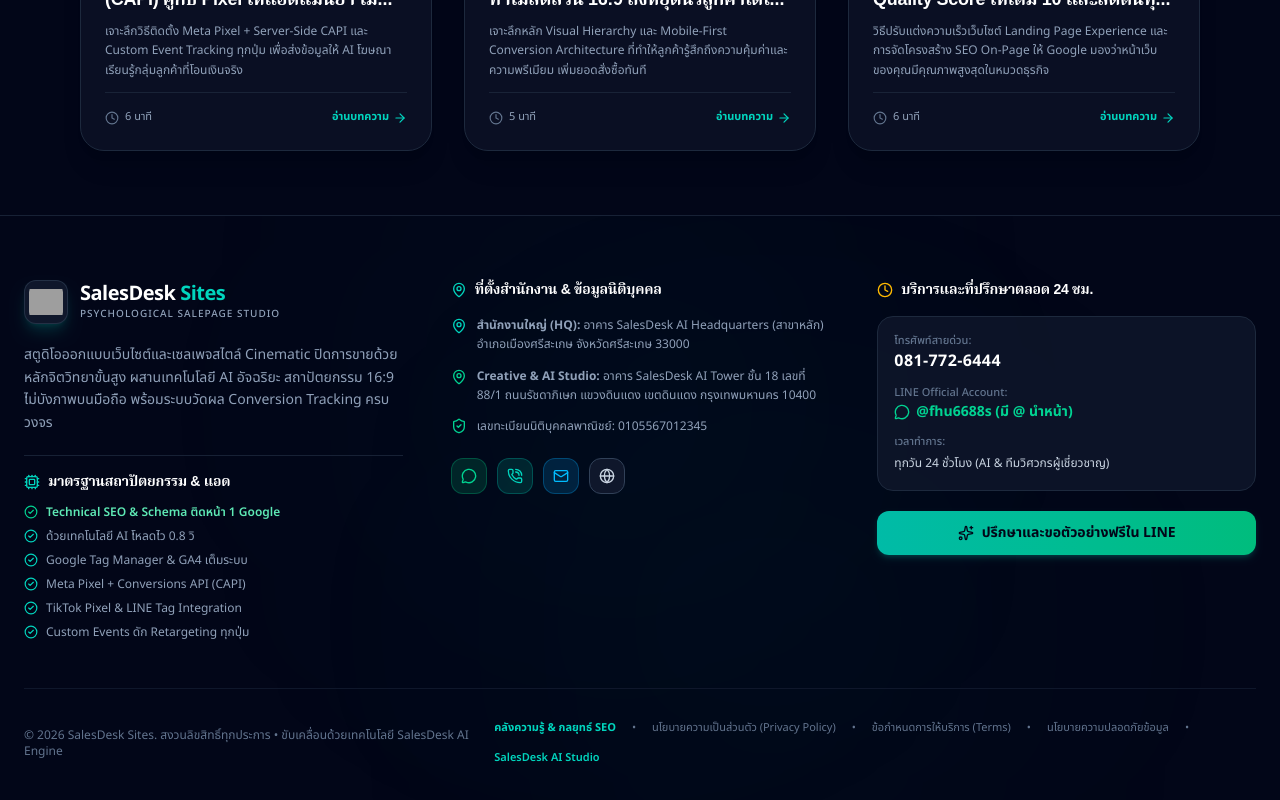
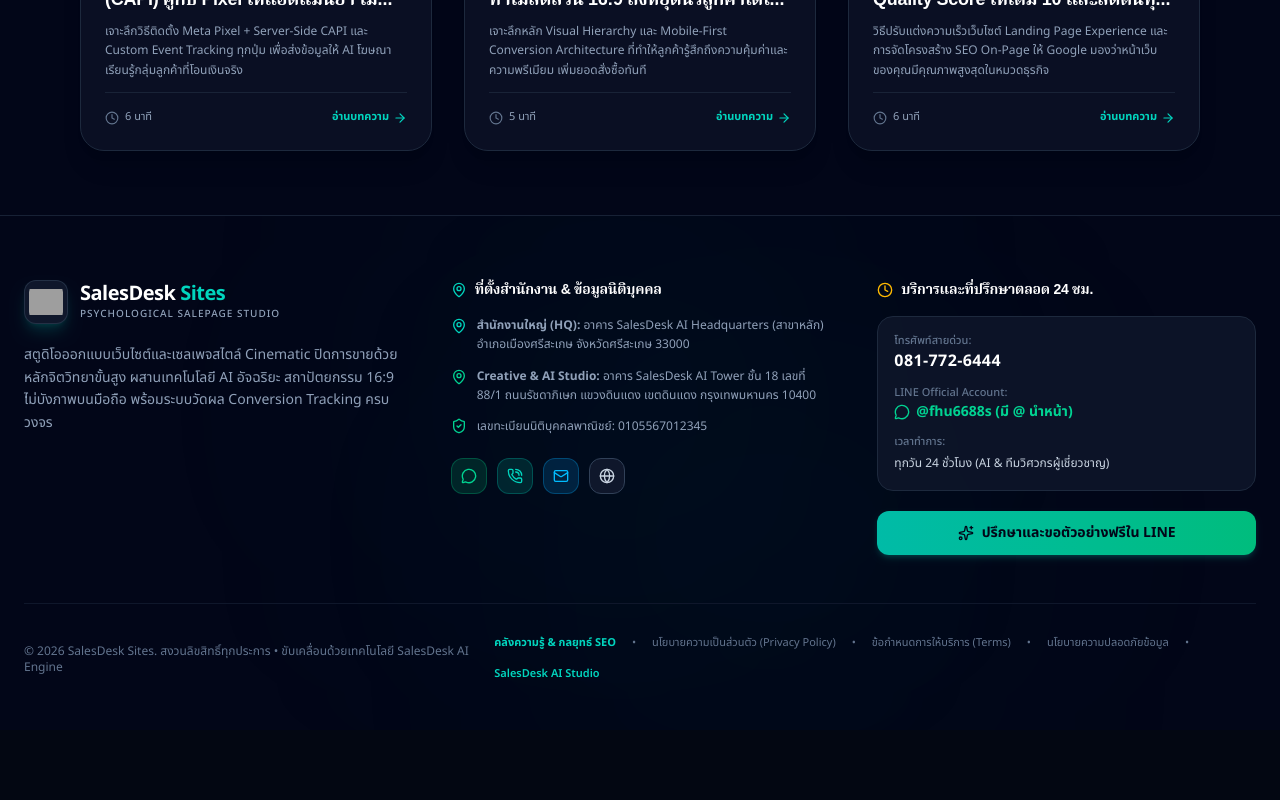
Before and after one commit to adsboss24/salesdesk-sites, a Next.js app: page /blog in a window 1280 px wide. Shown: the part 1186-1986 px from the top of the page. After the commit the page ends 1916 px from the top, so only its background shows below. Built offline with nearby package versions, Linux system fonts and the light colour scheme; no server answers; grey boxes are pictures that could not be loaded.

Commit message:
refactor(footer): remove architecture checklist block for balanced 3-column layout

```diff
--- a/src/components/Footer.tsx
+++ b/src/components/Footer.tsx
@@ -10,11 +10,8 @@ import {
   MessageCircle,
   Mail,
   ShieldCheck,
-  Cpu,
   Globe,
-  Clock,
-  Layers,
-  CheckCircle2
+  Clock
 } from 'lucide-react';
 
 export default function PremiumFooter() {
@@ -30,7 +27,7 @@ export default function PremiumFooter() {
       <div className="max-w-7xl mx-auto px-4 sm:px-6 pt-16 pb-12 relative z-10">
         <div className="grid grid-cols-1 md:grid-cols-2 lg:grid-cols-12 gap-10 sm:gap-12 items-start">
 
-          {/* Column 1: Brand & Architecture Standards (Image 3 moved here) */}
+          {/* Column 1: Brand & Studio Vision */}
           <div className="md:col-span-1 lg:col-span-4 space-y-5">
             <div className="flex items-center gap-3">
               <Image
@@ -54,40 +51,6 @@ export default function PremiumFooter() {
               สตูดิโอออกแบบเว็บไซต์และเซลเพจสไตล์ Cinematic ปิดการขายด้วยหลักจิตวิทยาขั้นสูง
               ผสานเทคโนโลยี AI อัจฉริยะ สถาปัตยกรรม 16:9 ไม่บังภาพบนมือถือ พร้อมระบบวัดผล Conversion Tracking ครบวงจร
             </p>
-
-            {/* BLOCK IMAGE 3: Architecture & Ad Tech Standards (Moved to Column 1) */}
-            <div className="pt-4 border-t border-slate-800/80 space-y-3">
-              <h4 className="text-sm font-bold text-white tracking-wide uppercase flex items-center gap-2">
-                <Cpu className="w-4 h-4 text-teal-400" />
-                <span>มาตรฐานสถาปัตยกรรม & แอด</span>
-              </h4>
-              <ul className="space-y-2 text-xs text-slate-400">
-                <li className="flex items-center gap-2">
-                  <CheckCircle2 className="w-3.5 h-3.5 text-emerald-400 shrink-0" />
-                  <span className="text-emerald-300 font-semibold">Technical SEO & Schema ติดหน้า 1 Google</span>
-                </li>
-                <li className="flex items-center gap-2">
-                  <CheckCircle2 className="w-3.5 h-3.5 text-teal-400 shrink-0" />
-                  <span>ด้วยเทคโนโลยี AI โหลดไว 0.8 วิ</span>
-                </li>
-                <li className="flex items-center gap-2">
-                  <CheckCircle2 className="w-3.5 h-3.5 text-teal-400 shrink-0" />
-                  <span>Google Tag Manager & GA4 เต็มระบบ</span>
-                </li>
-                <li className="flex items-center gap-2">
-                  <CheckCircle2 className="w-3.5 h-3.5 text-teal-400 shrink-0" />
-                  <span>Meta Pixel + Conversions API (CAPI)</span>
-                </li>
-                <li className="flex items-center gap-2">
-                  <CheckCircle2 className="w-3.5 h-3.5 text-teal-400 shrink-0" />
-                  <span>TikTok Pixel & LINE Tag Integration</span>
-                </li>
-                <li className="flex items-center gap-2">
-                  <CheckCircle2 className="w-3.5 h-3.5 text-teal-400 shrink-0" />
-                  <span>Custom Events ดัก Retargeting ทุกปุ่ม</span>
-                </li>
-              </ul>
-            </div>
           </div>
 
           {/* Column 2: Headquarters & Corporate Info (Image 2 moved to replace Image 3) */}
```
